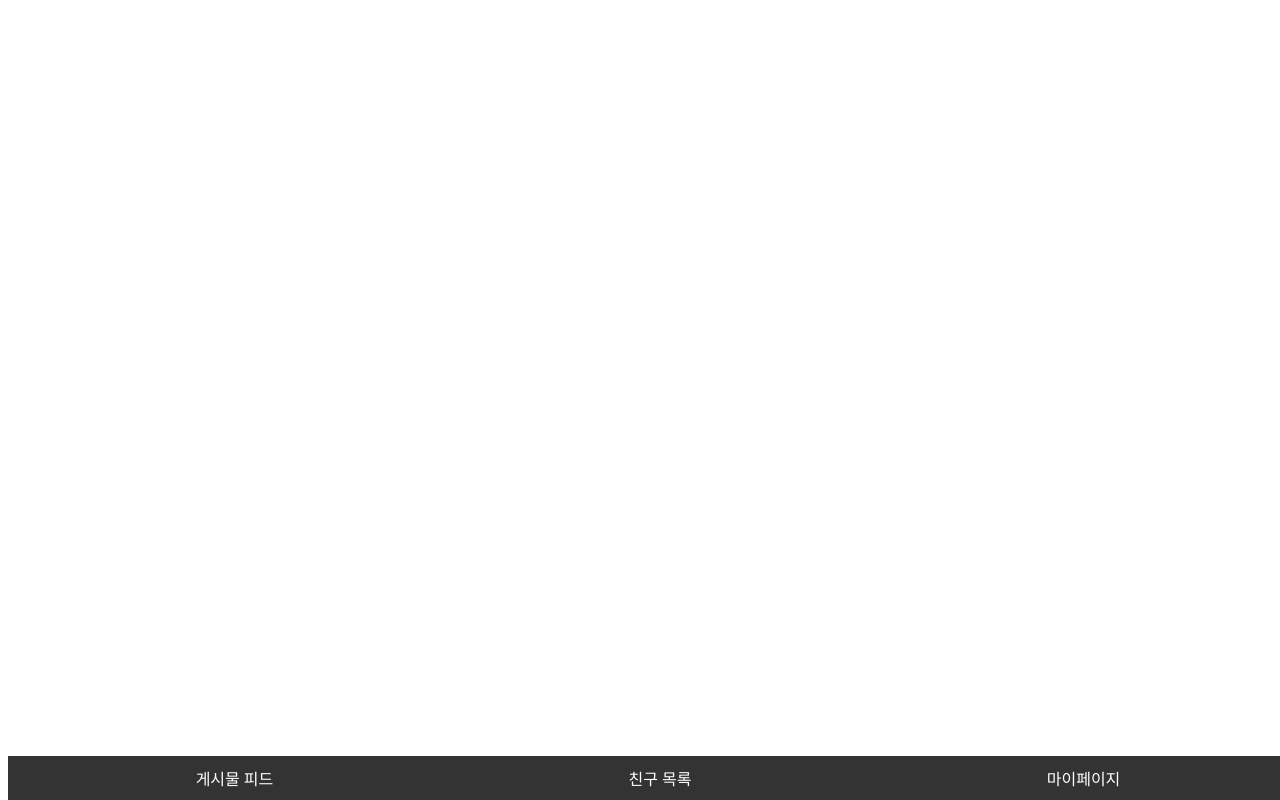
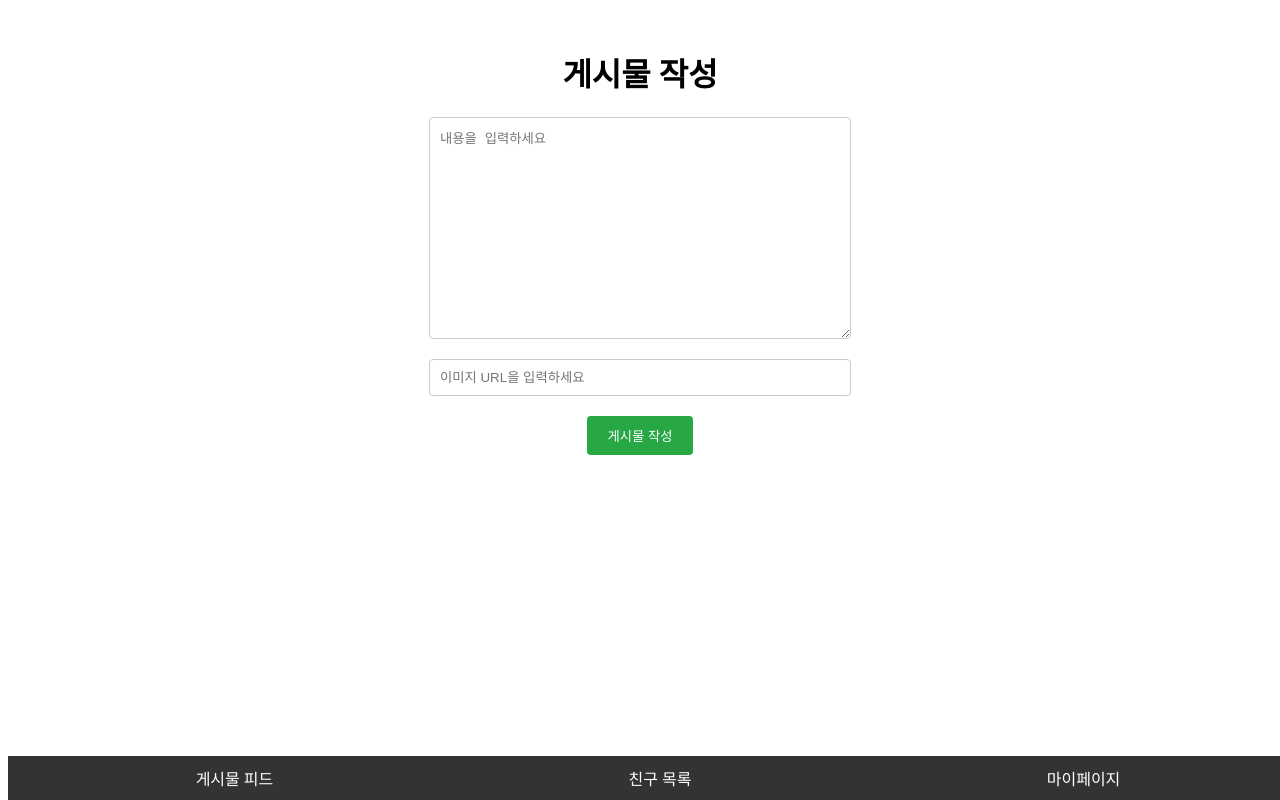
Before and after one commit to Introducing-developer-friends/Devlntro_front, a React (Vite) app: page /create-post in a window 1280 px wide. Before the commit this address had no page. Built offline with nearby package versions, Linux system fonts and the light colour scheme.

Commit message:
게시물 작성 페이지 1차 완료

```diff
--- a/src/App.tsx
+++ b/src/App.tsx
@@ -6,6 +6,7 @@ import FriendsPage from "./pages/FriendsPage";
 import MyPage from "./pages/MyPage";
 import NavBar from './components/NavBar';
 import "./App.css";
+import CreatePostPage from "./pages/CreatePostPage";
 
 function App() {
 
@@ -18,6 +19,7 @@ function App() {
           <Route path="/feed" element={<FeedPage />} />
           <Route path="/friends" element={<FriendsPage />} />
           <Route path="/mypage" element={<MyPage />} />
+          <Route path="/create-post" element={<CreatePostPage />} />
         </Routes>
         <NavBar/>
       </div>
--- /dev/null
+++ b/src/pages/CreatePostPage.css
@@ -0,0 +1,41 @@
+.create-post-container {
+    display: flex;
+    flex-direction: column;
+    align-items: center;
+    padding: 20px;
+  }
+
+  .post-content {
+    width: 400px;
+    height: 200px;
+    margin-bottom: 20px;
+    padding: 10px;
+    border: 1px solid #ccc;
+    border-radius: 4px;
+  }
+
+  .post-image-url {
+    width: 400px;
+    padding: 10px;
+    margin-bottom: 20px;
+    border: 1px solid #ccc;
+    border-radius: 4px;
+  }
+
+  .submit-button {
+    padding: 10px 20px;
+    background-color: #28a745;
+    color: white;
+    border: none;
+    border-radius: 4px;
+    cursor: pointer;
+  }
+
+  .submit-button:hover {
+    background-color: #218838;
+  }
+
+  .error-message {
+    color: red;
+    margin-bottom: 10px;
+  }
--- /dev/null
+++ b/src/pages/CreatePostPage.tsx
@@ -0,0 +1,63 @@
+import React, { useState } from 'react';
+import axios from 'axios';
+import { useNavigate } from 'react-router-dom';
+import './CreatePostPage.css'; // 스타일링 파일
+
+const CreatePostPage: React.FC = () => {
+  const [content, setContent] = useState<string>('');
+  const [imageUrl, setImageUrl] = useState<string>('');
+  const [error, setError] = useState<string | null>(null);
+  const navigate = useNavigate();
+
+  const handlePostCreation = async () => {
+    if (!content || !imageUrl) {
+      setError('내용과 이미지 URL을 입력해주세요.');
+      return;
+    }
+
+    try {
+      const response = await axios.post(
+        '/api/posts',
+        {
+          content,
+          imageUrl,
+        },
+        {
+          headers: {
+            Authorization: `Bearer ${localStorage.getItem('JWT_TOKEN')}`,
+          },
+        }
+      );
+      if (response.status === 201) {
+        navigate('/'); // 성공적으로 작성 후 피드 페이지로 이동
+      }
+    } catch (error) {
+      setError('게시물 작성에 실패했습니다. 다시 시도해주세요.');
+    }
+  };
+
+  return (
+    <div className="create-post-container">
+      <h1>게시물 작성</h1>
+      {error && <div className="error-message">{error}</div>}
+      <textarea
+        placeholder="내용을 입력하세요"
+        value={content}
+        onChange={(e) => setContent(e.target.value)}
+        className="post-content"
+      />
+      <input
+        type="text"
+        placeholder="이미지 URL을 입력하세요"
+        value={imageUrl}
+        onChange={(e) => setImageUrl(e.target.value)}
+        className="post-image-url"
+      />
+      <button onClick={handlePostCreation} className="submit-button">
+        게시물 작성
+      </button>
+    </div>
+  );
+};
+
+export default CreatePostPage;
--- a/src/pages/FeedPage.tsx
+++ b/src/pages/FeedPage.tsx
@@ -1,7 +1,8 @@
-import React, { useEffect, useState } from 'react';
-import axios from 'axios';
-import './FeedPage.css';
-import FeedDetail from '../components/FeedDetail'; // 모달 컴포넌트 임포트
+import React, { useEffect, useState } from "react";
+import axios from "axios";
+import { useNavigate } from "react-router-dom";
+import "./FeedPage.css";
+import FeedDetail from "../components/FeedDetail"; // 모달 컴포넌트
 
 interface Post {
   postId: number;
@@ -17,18 +18,19 @@ const FeedPage: React.FC = () => {
   const [selectedPostId, setSelectedPostId] = useState<number | null>(null);
   const [error, setError] = useState<string | null>(null);
   const [isModalOpen, setIsModalOpen] = useState<boolean>(false);
+  const navigate = useNavigate();
 
   useEffect(() => {
     const fetchPosts = async () => {
       try {
-        const response = await axios.get('/api/posts?filter=all&sort=latest', {
+        const response = await axios.get("/api/posts?filter=all&sort=latest", {
           headers: {
-            Authorization: `Bearer ${localStorage.getItem('JWT_TOKEN')}`,
+            Authorization: `Bearer ${localStorage.getItem("JWT_TOKEN")}`,
           },
         });
         setPosts(response.data.posts);
       } catch (error) {
-        setError('게시물을 불러오는 중 문제가 발생했습니다.');
+        setError("게시물을 불러오는 중 문제가 발생했습니다.");
       }
     };
 
@@ -45,6 +47,10 @@ const FeedPage: React.FC = () => {
     setSelectedPostId(null); // 모달을 닫을 때 데이터 초기화
   };
 
+  const handleCreatePostClick = () => {
+    navigate("/create-post"); // 게시물 작성 페이지로 이동
+  };
+
   if (error) {
     return <div>{error}</div>;
   }
@@ -52,6 +58,9 @@ const FeedPage: React.FC = () => {
   return (
     <div className="feed-container">
       <h1>게시물 피드</h1>
+      <button className="create-post-button" onClick={handleCreatePostClick}>
+        게시물 작성
+      </button>
       <div className="posts-wrapper">
         {posts.map((post) => (
           <div
```
